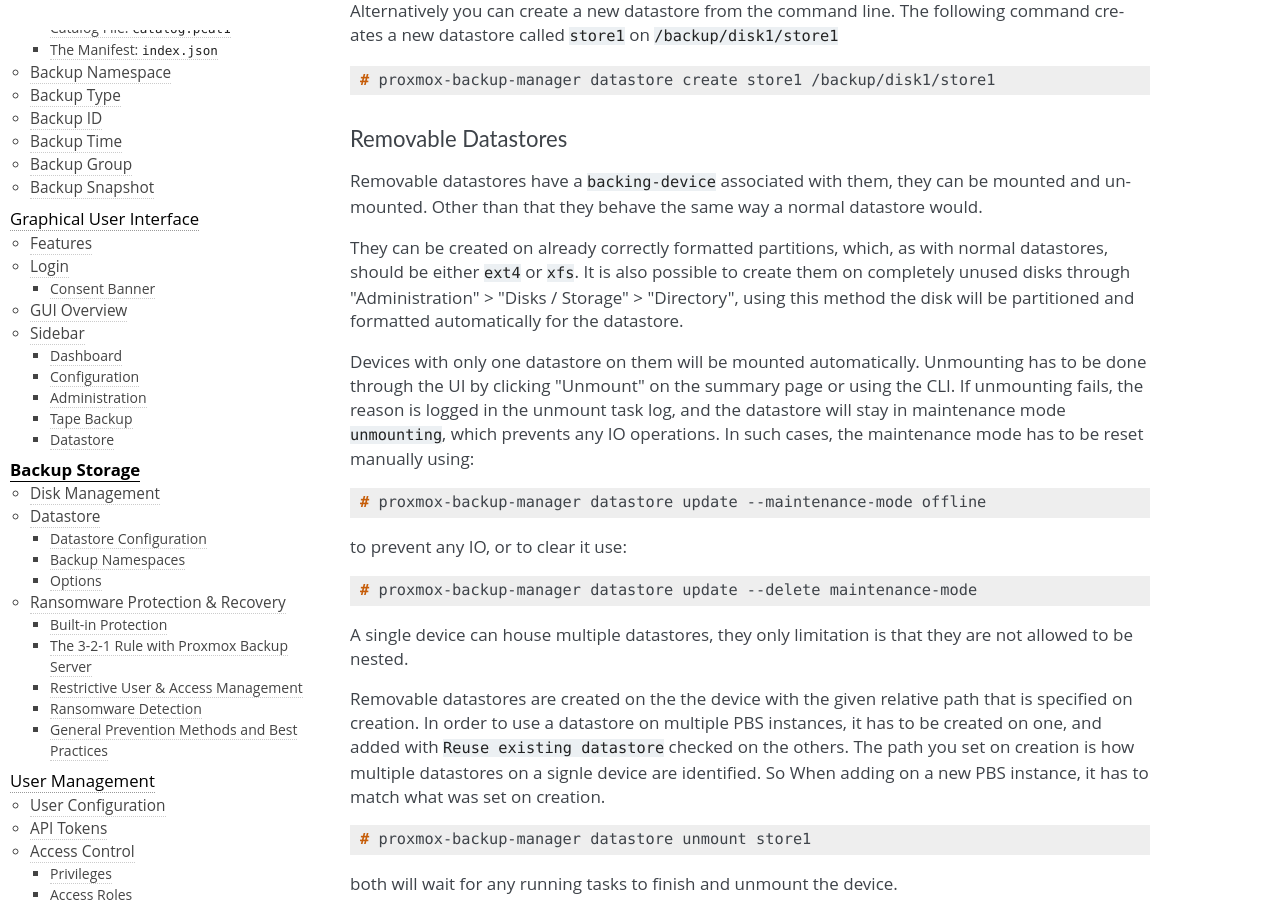
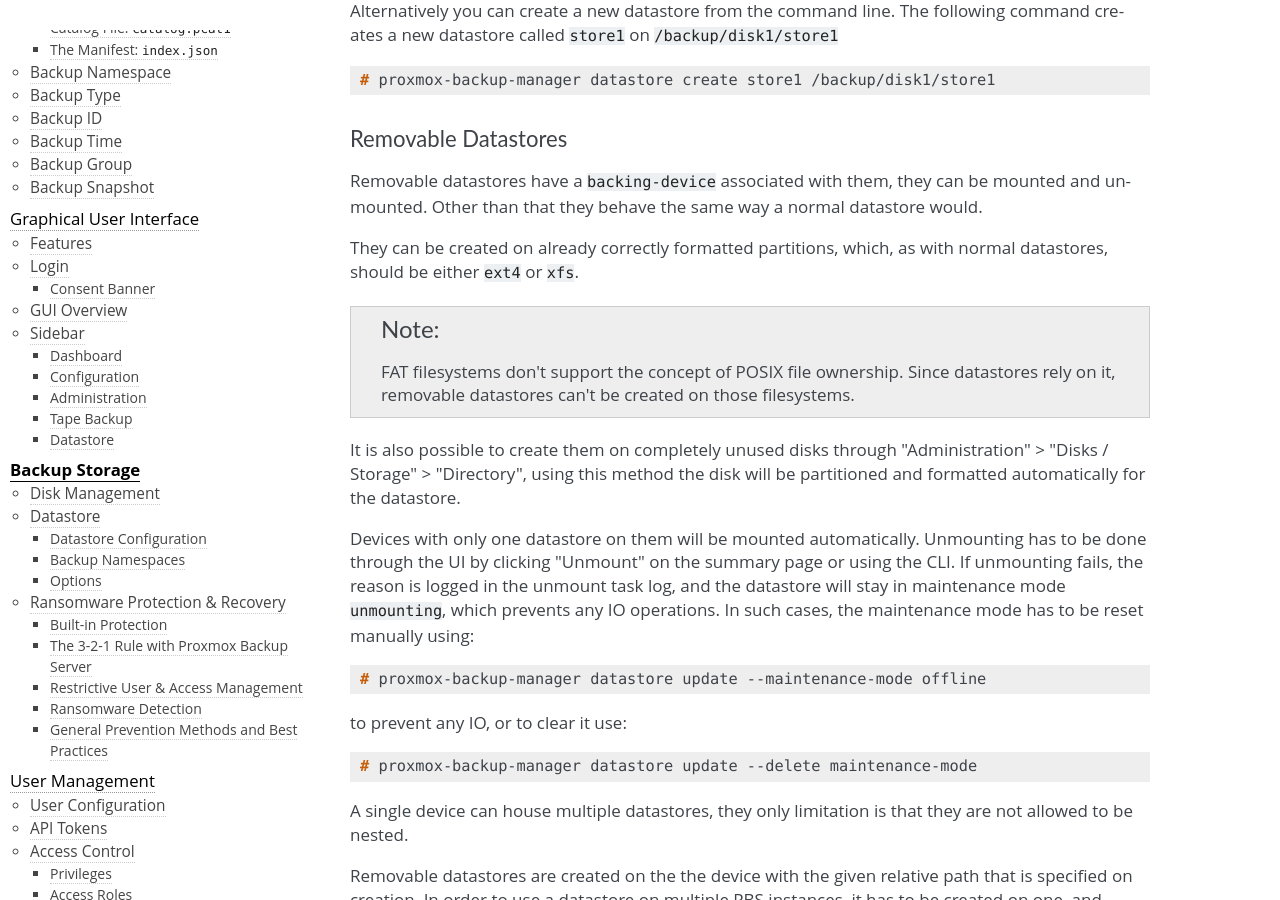
Before and after one commit to rikka-chunibyo/PBS-X, a Sphinx documentation site: the page built from docs/storage.rst, in a window 1280 px wide and 900 px high, scrolled down 2699 px. Built offline with Sphinx 7.4.7, drawn with Linux system fonts in a browser that asks for light colours.

Commit message:
docs: add note for why FAT is not supported for removable datastores
Signed-off-by: Hannes Laimer <h.laimer@proxmox.com>

```diff
--- a/docs/storage.rst
+++ b/docs/storage.rst
@@ -172,9 +172,14 @@ mounted and unmounted. Other than that they behave the same way a normal datasto
 would.
 
 They can be created on already correctly formatted partitions, which, as with normal
-datastores, should be either ``ext4`` or ``xfs``.  It is also possible to create them
-on completely unused disks through "Administration" > "Disks / Storage" > "Directory",
-using this method the disk will be partitioned and formatted automatically for the datastore.
+datastores, should be either ``ext4`` or ``xfs``.
+
+.. note:: FAT filesystems don't support the concept of POSIX file ownership. Since
+   datastores rely on it, removable datastores can't be created on those filesystems.
+
+It is also possible to create them on completely unused disks through
+"Administration" > "Disks / Storage" > "Directory", using this method the disk will
+be partitioned and formatted automatically for the datastore.
 
 Devices with only one datastore on them will be mounted automatically. Unmounting has
 to be done through the UI by clicking "Unmount" on the summary page or using the CLI.
```
